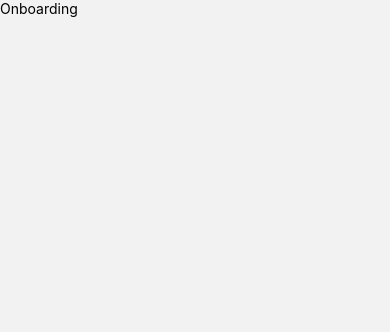
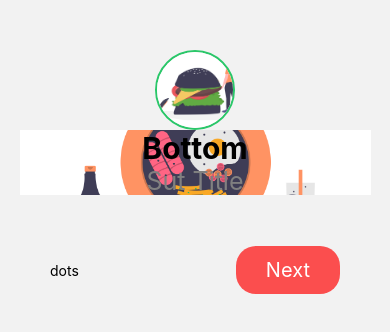
Before and after one commit to Seven-112/RN-zaio-training, a React Native app: screen /Onboarding in a window 390 px wide. Shown: the top 332 px of the page. Built offline with nearby package versions, Linux system fonts and the light colour scheme.

Commit message:
Add default props to the onboarding sceen

```diff
--- a/screens/Onboarding.js
+++ b/screens/Onboarding.js
@@ -1,14 +1,95 @@
 import React from "react";
 import { ZaioText, ZaioView } from "../plugin";
+import PropTypes from 'prop-types';
+import { Image, StyleSheet, TouchableOpacity } from "react-native";
+import { Colors } from "../contants";
 
-const Onboarding = () => {
+
+const Onboarding = ({navigation}) => {
+
+    // renderIllustration
+    // renderSteps
+
     return(
-        <ZaioView>
-            <ZaioText>
-                Onboarding
-            </ZaioText>
+        <ZaioView style={styles.container} justify="between" >
+           <ZaioView style={styles.top} center justify="between">
+               <Image style={styles.logo} source={require('../assets/onbord3.png')} />
+               <Image style={styles.img} source={require('../assets/onbord1.png')} />
+           </ZaioView>
+           <ZaioView style={styles.bottom} justify="around">
+               <ZaioView center>
+                    <ZaioText h1 bold>Bottom</ZaioText>
+                    <ZaioText  h2 grey>Sut Title</ZaioText>
+               </ZaioView>
+               <ZaioView row justify="between" p={50} center>
+                   <ZaioView>
+                        <ZaioText>dots</ZaioText>
+                   </ZaioView>
+                   <TouchableOpacity style={styles.button}
+                     onPress={() => navigation.navigate('Home')}>
+                       <ZaioText white size={20}>Next</ZaioText>
+                   </TouchableOpacity>
+               </ZaioView>
+           </ZaioView>
         </ZaioView>
     )
 };
 
+
+Onboarding.defaultProps = {
+    illustrations: [
+        {
+            id: 1,
+            title: "Title 1",
+            subTitle: "Sous titre 1",
+            source: require('../assets/onbord1.png')
+        },
+        {
+            id: 2,
+            title: "Title 2",
+            subTitle: "Sous titre 2",
+            source: require('../assets/onbord2.png')
+        },
+        {
+            id: 3,
+            title: "Title 3",
+            subTitle: "Sous titre 3",
+            source: require('../assets/onbord3.png')
+        }
+    ]
+};
+
+const styles = StyleSheet.create({
+    container:{
+        flex: 1,
+        backgroundColor: Colors.white
+    },
+    top: {
+        flex: 2
+    },
+    bottom: {
+        flex: 1
+    },
+    logo: {
+        marginTop: 50,
+        width: 80,
+        height: 80,
+        borderRadius: 40,
+        borderWidth: 2,
+        borderColor: Colors.success
+    },
+    img: {
+        width: "90%",
+        height: "50%"
+    },
+    button: {
+        backgroundColor: Colors.primary,
+        paddingVertical: 12,
+        paddingHorizontal: 30,
+        borderRadius: 20,
+        elevation:5
+    }
+});
+
+
 export default Onboarding;
```
